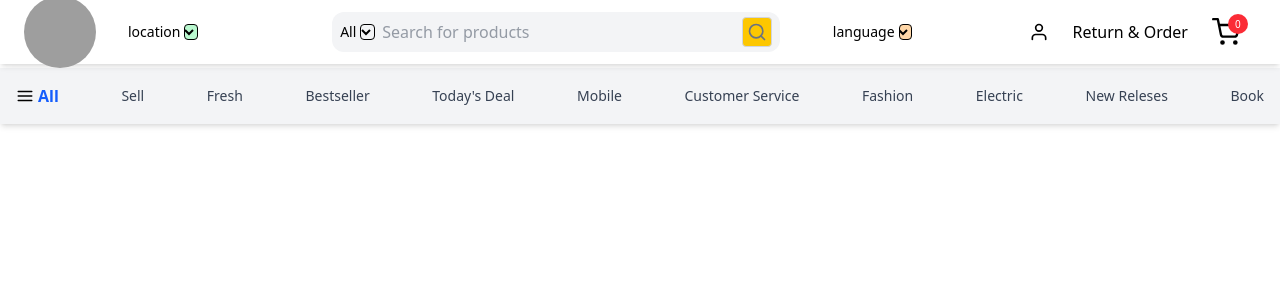
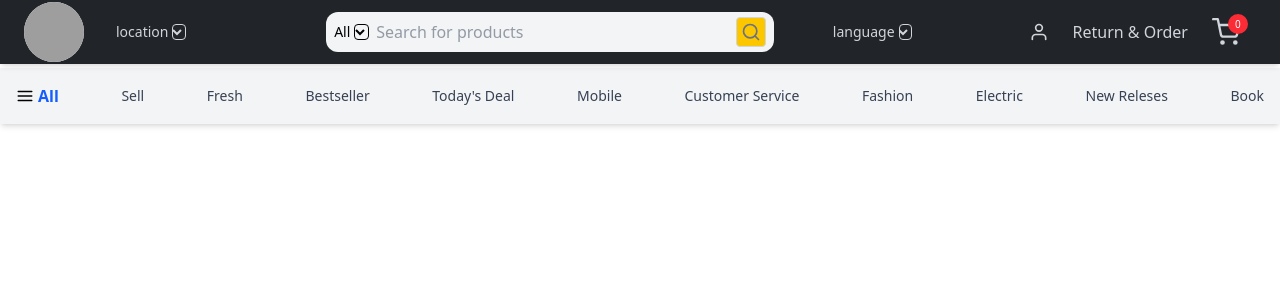
Before and after one commit to Samsul7718/Ecommerce, a React (Vite) app: page / in a window 1280 px wide. Shown: the top 300 px of the page. Built offline with nearby package versions, Linux system fonts and the light colour scheme; grey boxes are pictures that could not be loaded.

Commit message:
working on design and background color

```diff
--- a/src/components/navbar/navheader/NavHeader.jsx
+++ b/src/components/navbar/navheader/NavHeader.jsx
@@ -27,19 +27,19 @@ const NavHeader = () => {
   }, [selectedItem]);
   return (
     <>
-     <section className='w-full h-16 gap-8 flex items-center justify-between shadow-md fixed
+     <section className='w-full h-16 gap-8 bg-bodyColor flex items-center justify-between shadow-md fixed
      top-0 left-0 right-0 z-50 px-6'>
             {/* logo */}
-            <div className='flex-shrink-0 cursor-pointer'>
-                <img className="w-18 h-18 rounded-full" src={logo} alt="Logo" />
+            <div className='flex-shrink-0 cursor-pointer  bg-white  rounded-full'>
+                <img className="w-15 h-15 rounded-full" src={logo} alt="Logo" />
             </div>
             {/* location */}
-            <div className='hidden text-sm font-base md:flex items-center gap-1'>
+            <div className='hidden text-sm text-gray-300 font-base md:flex items-center gap-1'>
                 <div>location</div>
 
                 {/* Dropdown */}
                 <select
-                className="w-[9%] h-4 border bg-green-200 rounded-sm p-0 outline-none focus:ring-2 focus:ring-blue-200"
+                className="w-[9%] h-4 border bg-dark-200 rounded-sm p-0 outline-none focus:ring-2 focus:ring-blue-200"
                  value={selectedCity}
                  onChange={(e) => setSelectedCity(e.target.value)}
                  name="" id="">
@@ -98,11 +98,11 @@ const NavHeader = () => {
 
             </div>
             {/* language */}
-               <div className='hidden text-sm font-base md:flex items-center gap-1'>
+               <div className='hidden text-sm text-gray-300 font-base md:flex items-center gap-1'>
                 <div>language</div>
               {/* Dropdown */}
                 <select
-                className="w-[9%] h-4 border bg-orange-200 rounded-sm p-0 outline-none focus:ring-2 focus:ring-blue-200"
+                className="w-[9%] h-4 border bg-dark-200 rounded-sm p-0 outline-none focus:ring-2 focus:ring-blue-200"
                  value={selectedLanguage}
                  onChange={(e) => setSelectedLanguage(e.target.value)}
                  name="" id="">
@@ -121,14 +121,14 @@ const NavHeader = () => {
             </div>
 
             {/* menu bar */}
-        <div className="hidden md:flex flex-row justify-between items-center text-base px-4 gap-6">
+        <div className="hidden md:flex flex-row justify-between text-gray-300 items-center text-base px-4 gap-6">
           <Link
             to="/login">
            <FiUser className="w-5 h-6 hover:text-blue-600 duration-200 cursor-pointer" />
           </Link>
 
 
-           <div className='cursor-pointer hover:text-blue-600'>
+           <div className='cursor-pointer text-gray-300 hover:text-blue-600'>
             <Link to={"/returnorder"}>
             Return & Order
             </Link>
@@ -136,7 +136,7 @@ const NavHeader = () => {
 
           <div className="relative block">
             <Link to="/cart">
-             <FiShoppingCart className=" w-7 h-7 hover:text-blue-600 duration-200 cursor-pointer" />
+             <FiShoppingCart className=" w-7 h-7 text-gray-300 hover:text-blue-600 duration-200 cursor-pointer" />
             <span
               className="inline-flex items-center justify-center bg-red-500 text-white absolute
             -top-1 -right-2 text-[10px] rounded-full w-5 h-5"
@@ -182,7 +182,9 @@ const NavHeader = () => {
                 {/* Menu Items */}
                 <div className="mt-16 flex flex-col gap-6 px-6">
                   <div className="flex items-center gap-2">
+                    <Link to="/login">
                     <FiUser /> <span>Profile</span>
+                    </Link>
                   </div>
                   <div>Return & Order</div>
                   <div className="flex items-center gap-2">
--- a/src/index.css
+++ b/src/index.css
@@ -1 +1,27 @@
+@import url("https://fonts.googleapis.com/css2?family=Montserrat:ital,wght@0,100..900;1,100..900&family=Poppins:ital,wght@0,100;0,200;0,300;0,400;0,500;0,600;0,700;0,800;0,900;1,100;1,200;1,300;1,400;1,500;1,600;1,700;1,800;1,900&display=swap");
+
 @import "tailwindcss";
+
+
+@theme {
+  --font-bodyFont: "Poppins", "sans-serif";
+  --font-titleFont: "Montserrat", "sans-serif";
+
+  --color-bodyColor: #212428;
+  --color-lightText: #c4cfde;
+  /* --color-boxBg: 'linear-gradient(145deg,#1e2024,#23272b)'; */
+  /* --color-designColor: #ff014f; */
+
+    --ease-shadowOne: '10px 10px 19px #1c1e22,-10px -10px 19px #262a2e';
+
+
+}
+
+
+/* @layer components {
+  .navbar {
+    @apply  bg-black/700 text-white/200 text-2xl inline-flex items-center
+      justify-center rounded-md shadow-sm hover:bg-black/40 hover:-translate-y-1
+      transition-all  cursor-pointer duration-300;
+  }
+} */
```
